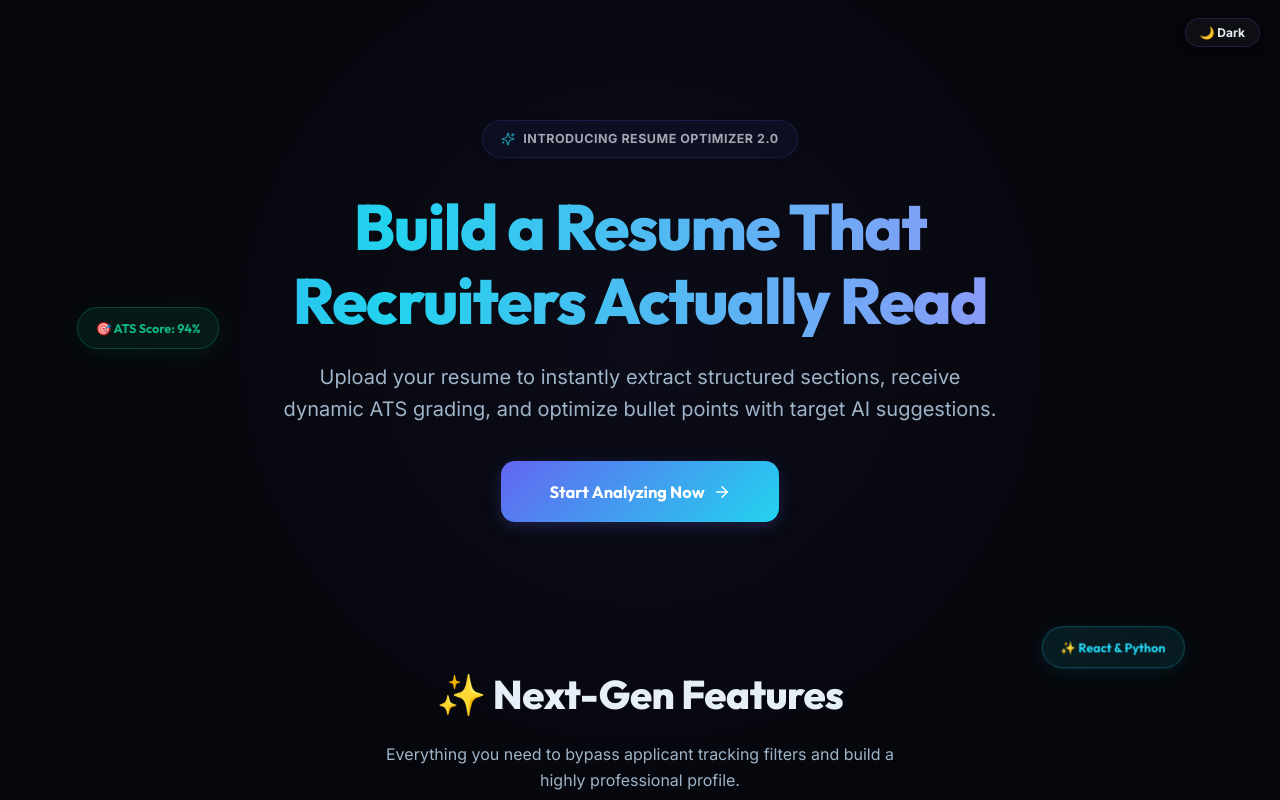
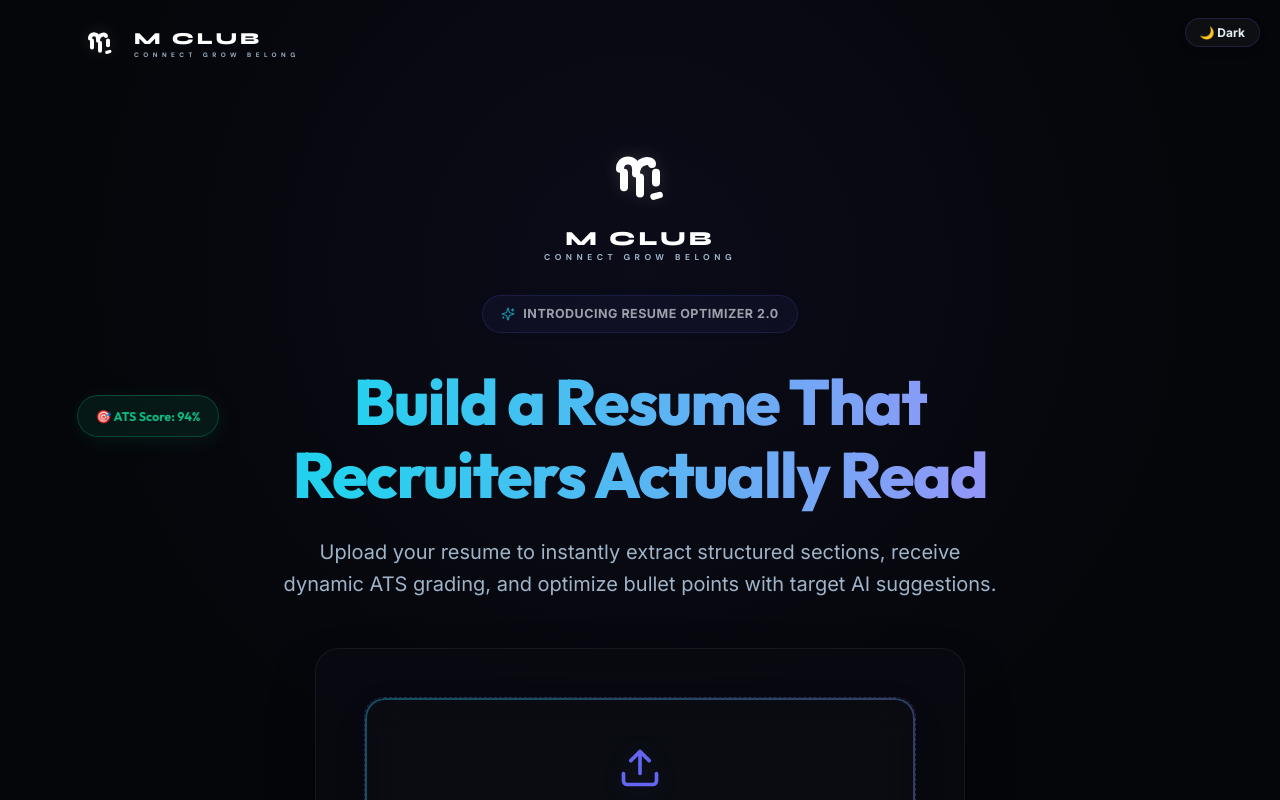
Before and after one commit to Madhusudansutradhar99/ai-resume-, a React (Vite) app in the folder frontend/: page / in a window 1280 px wide. Shown: the top 800 px of the page. Built offline with nearby package versions, Linux system fonts and the light colour scheme; no server answers.

Commit message:
Integrate M CLUB branding and direct resume upload on main page

```diff
--- a/frontend/src/App.jsx
+++ b/frontend/src/App.jsx
@@ -4,6 +4,7 @@
 import LandingPage from './components/LandingPage'
 import UploadZone from './components/UploadZone'
 import ThemeToggle from './components/ThemeToggle'
+import Logo from './components/Logo'
 import Loader from './components/Loader'
 import ScoreCard from './components/ScoreCard'
 import CareerFitPanel from './components/CareerFitPanel'
@@ -84,6 +85,8 @@
   const handleAnalyze = async (file, jobDescription) => {
     setError('')
     setIsLoading(true)
+    localStorage.setItem('introSeen', 'true')
+    setShowUploadZone(true)
 
     try {
       const result = await analyzeResume(file, jobDescription)
@@ -183,26 +186,32 @@
                   justifyContent: 'space-between',
                   alignItems: 'center',
                   marginBottom: '40px',
+                  flexWrap: 'wrap',
+                  gap: '20px'
                 }}
               >
+                <div style={{ display: 'flex', alignItems: 'center', gap: '18px' }}>
+                  <Logo size={42} showText={false} />
                   <div>
                     <h1
                       style={{
-                      fontSize: '32px',
-                      fontWeight: 700,
-                      marginBottom: '8px',
+                        fontSize: '30px',
+                        fontWeight: 800,
                         background: 'linear-gradient(135deg, var(--accent) 0%, var(--accent-cyan) 100%)',
                         WebkitBackgroundClip: 'text',
                         WebkitTextFillColor: 'transparent',
                         backgroundClip: 'text',
                         margin: 0,
+                        fontFamily: 'var(--font-title)',
+                        letterSpacing: '-0.5px'
                       }}
                     >
-                    📊 Your Resume Analysis
+                      Your Resume Analysis
                     </h1>
-                  <p style={{ color: 'var(--text-muted)', fontSize: '14px', margin: 0 }}>
-                    {resumeFile?.name}
+                    <p style={{ color: 'var(--text-muted)', fontSize: '13.5px', margin: '4px 0 0' }}>
+                      {resumeFile?.name || 'Loaded from History'}
                     </p>
+                  </div>
                 </div>
                 <button
                   onClick={handleReset}
@@ -239,9 +248,29 @@
                 />
                 <ResumeEditor analysis={analysis} />
               </div>
-            </motion.div>          ) : !showUploadZone ? (
-            <LandingPage key="landing" onStartClick={handleStartFromLanding} />          ) : (
-            <UploadZone key="upload" onAnalyze={handleAnalyze} isLoading={isLoading} />
+            </motion.div>
+          ) : !showUploadZone ? (
+            <LandingPage key="landing" onAnalyze={handleAnalyze} isLoading={isLoading} />
+          ) : (
+            <div
+              style={{
+                display: 'flex',
+                flexDirection: 'column',
+                alignItems: 'center',
+                justifyContent: 'center',
+                minHeight: '100vh',
+                padding: '60px 20px',
+                position: 'relative',
+                zIndex: 10,
+                maxWidth: '650px',
+                margin: '0 auto'
+              }}
+            >
+              <div style={{ marginBottom: '40px', textAlign: 'center' }}>
+                <Logo size={64} showText={true} />
+              </div>
+              <UploadZone onAnalyze={handleAnalyze} isLoading={isLoading} />
+            </div>
           )}
         </AnimatePresence>
 
--- a/frontend/src/components/LandingPage.jsx
+++ b/frontend/src/components/LandingPage.jsx
@@ -1,8 +1,13 @@
 import React from 'react'
 import { motion } from 'framer-motion'
 import { CheckCircle2, Zap, TrendingUp, Brain, FileText, Target, Sparkles, ArrowRight, ShieldCheck, Star } from 'lucide-react'
+import Logo from './Logo'
+import UploadZone from './UploadZone'
 
-export default function LandingPage({ onStartClick }) {
+export default function LandingPage({ onAnalyze, isLoading }) {
+  const handleScrollToUpload = () => {
+    window.scrollTo({ top: 0, behavior: 'smooth' })
+  }
   const features = [
     {
       icon: Brain,
@@ -134,8 +139,32 @@
         </motion.div>
       ))}
 
+      {/* Header Navbar */}
+      <header
+        style={{
+          position: 'absolute',
+          top: 0,
+          left: 0,
+          right: 0,
+          padding: '24px 40px',
+          display: 'flex',
+          justifyContent: 'space-between',
+          alignItems: 'center',
+          zIndex: 50,
+          maxWidth: '1200px',
+          margin: '0 auto'
+        }}
+      >
+        <Logo size={40} showText={true} layout="row" />
+      </header>
+
       {/* Hero Section */}
-      <div style={{ position: 'relative', zIndex: 2, padding: '120px 20px 60px', maxWidth: '1200px', margin: '0 auto', textAlign: 'center' }}>
+      <div style={{ position: 'relative', zIndex: 2, padding: '140px 20px 60px', maxWidth: '1200px', margin: '0 auto', textAlign: 'center' }}>
+
+        {/* Large Centered Logo */}
+        <div style={{ marginBottom: '32px' }}>
+          <Logo size={80} showText={true} />
+        </div>
 
         {/* Glowing Top Intro Badge */}
         <motion.div
@@ -190,29 +219,10 @@
           Upload your resume to instantly extract structured sections, receive dynamic ATS grading, and optimize bullet points with target AI suggestions.
         </p>
 
-        {/* Premium CTA Button */}
-        <motion.button
-          whileHover={{ scale: 1.05 }}
-          whileTap={{ scale: 0.95 }}
-          onClick={onStartClick}
-          className="btn-glow"
-          style={{
-            background: 'linear-gradient(135deg, var(--accent) 0%, var(--accent-cyan) 100%)',
-            color: 'white',
-            border: 'none',
-            padding: '20px 48px',
-            fontSize: '16.5px',
-            fontWeight: 700,
-            borderRadius: '14px',
-            cursor: 'pointer',
-            display: 'inline-flex',
-            alignItems: 'center',
-            gap: '8px',
-            fontFamily: "var(--font-title)"
-          }}
-        >
-          Start Analyzing Now <ArrowRight size={18} />
-        </motion.button>
+        {/* Embedded UploadZone */}
+        <div style={{ marginTop: '48px', marginBottom: '32px' }}>
+          <UploadZone onAnalyze={onAnalyze} isLoading={isLoading} />
+        </div>
       </div>
 
       {/* Features Grid Section */}
@@ -468,7 +478,7 @@
           <motion.button
             whileHover={{ scale: 1.05 }}
             whileTap={{ scale: 0.95 }}
-            onClick={onStartClick}
+            onClick={handleScrollToUpload}
             className="btn-glow"
             style={{
               background: 'linear-gradient(135deg, var(--accent) 0%, var(--accent-cyan) 100%)',
@@ -487,7 +497,7 @@
               fontFamily: "var(--font-title)"
             }}
           >
-            Start Scanning Now <ArrowRight size={18} />
+            Upload Your Resume Now <ArrowRight size={18} />
           </motion.button>
         </motion.div>
       </div>
--- /dev/null
+++ b/frontend/src/components/Logo.jsx
@@ -0,0 +1,90 @@
+import React from 'react'
+
+export default function Logo({ size = 48, showText = true, layout = 'column' }) {
+  const isRow = layout === 'row'
+
+  return (
+    <div
+      style={{
+        display: 'inline-flex',
+        flexDirection: isRow ? 'row' : 'column',
+        alignItems: 'center',
+        justifyContent: 'center',
+        gap: isRow ? '14px' : '8px',
+        textAlign: isRow ? 'left' : 'center'
+      }}
+    >
+      <svg
+        width={size}
+        height={size}
+        viewBox="0 0 100 100"
+        fill="none"
+        xmlns="http://www.w3.org/2000/svg"
+        style={{ filter: 'drop-shadow(0 0 8px rgba(255,255,255,0.15))' }}
+      >
+        {/* Stylized 'm' logo */}
+        {/* Left vertical stem */}
+        <rect x="25" y="36" width="10" height="28" rx="5" fill="white" />
+        {/* Middle vertical stem */}
+        <rect x="45" y="42" width="10" height="30" rx="5" fill="white" />
+        {/* Right vertical stem */}
+        <rect x="65" y="36" width="10" height="22" rx="5" fill="white" />
+        {/* Arches connecting the stems */}
+        <path
+          d="M25 36 C 25 22, 45 22, 45 36"
+          stroke="white"
+          strokeWidth="10"
+          strokeLinecap="round"
+          fill="none"
+        />
+        <path
+          d="M45 42 C 45 24, 65 24, 65 30"
+          stroke="white"
+          strokeWidth="10"
+          strokeLinecap="round"
+          fill="none"
+        />
+        {/* Tilted pill under the right leg */}
+        <rect
+          x="62"
+          y="68"
+          width="16"
+          height="8"
+          rx="4"
+          transform="rotate(-15 62 68)"
+          fill="white"
+        />
+      </svg>
+      {showText && (
+        <div style={{ display: 'flex', flexDirection: 'column', justifyContent: 'center' }}>
+          <div
+            style={{
+              fontFamily: 'Syne, sans-serif',
+              fontWeight: 800,
+              fontSize: isRow ? `${size * 0.42}px` : '20px',
+              letterSpacing: '3px',
+              color: '#ffffff',
+              lineHeight: 1.1
+            }}
+          >
+            M CLUB
+          </div>
+          <div
+            style={{
+              fontFamily: 'DM Sans, sans-serif',
+              fontWeight: 700,
+              fontSize: isRow ? `${size * 0.16}px` : '8.5px',
+              letterSpacing: '4.5px',
+              color: 'var(--text-muted)',
+              marginTop: '4px',
+              textTransform: 'uppercase',
+              lineHeight: 1
+            }}
+          >
+            Connect Grow Belong
+          </div>
+        </div>
+      )}
+    </div>
+  )
+}
--- a/frontend/src/components/UploadZone.jsx
+++ b/frontend/src/components/UploadZone.jsx
@@ -62,87 +62,7 @@
   ]
 
   return (
-    <motion.div
-      initial={{ opacity: 0 }}
-      animate={{ opacity: 1 }}
-      exit={{ opacity: 0 }}
-      style={{
-        display: 'flex',
-        flexDirection: 'column',
-        alignItems: 'center',
-        justifyContent: 'center',
-        minHeight: '100vh',
-        padding: '40px 20px',
-        background: 'var(--bg-primary)',
-        position: 'relative',
-        overflow: 'hidden',
-      }}
-    >
-      {/* Animated background mesh blobs */}
-      <div
-        style={{
-          position: 'absolute',
-          width: '500px',
-          height: '500px',
-          background: 'radial-gradient(circle, rgba(99, 102, 241, 0.15) 0%, transparent 70%)',
-          borderRadius: '50%',
-          top: '-100px',
-          left: '-100px',
-          animation: 'gradient-blob 10s infinite',
-          pointerEvents: 'none',
-        }}
-      />
-      <div
-        style={{
-          position: 'absolute',
-          width: '450px',
-          height: '450px',
-          background: 'radial-gradient(circle, rgba(34, 211, 238, 0.12) 0%, transparent 70%)',
-          borderRadius: '50%',
-          bottom: '-150px',
-          right: '-100px',
-          animation: 'gradient-blob 12s infinite 2.5s',
-          pointerEvents: 'none',
-        }}
-      />
-
-      {/* Decorative Drifting Tech Badges */}
-      {techPills.map((pill, idx) => (
-        <motion.div
-          key={idx}
-          animate={{
-            y: [0, -10, 0],
-            x: [0, 5, 0],
-          }}
-          transition={{
-            duration: 7 + idx,
-            repeat: Infinity,
-            delay: pill.delay,
-            ease: 'easeInOut',
-          }}
-          style={{
-            position: 'absolute',
-            top: pill.top,
-            left: pill.left,
-            right: pill.right,
-            bottom: pill.bottom,
-            padding: '8px 16px',
-            background: 'rgba(255, 255, 255, 0.02)',
-            border: '1px solid var(--border)',
-            borderRadius: '16px',
-            fontSize: '12px',
-            color: 'var(--text-muted)',
-            fontWeight: 500,
-            pointerEvents: 'none',
-            zIndex: 0,
-            backdropFilter: 'blur(5px)',
-          }}
-        >
-          {pill.text}
-        </motion.div>
-      ))}
-
-      <div style={{ position: 'relative', zIndex: 1, maxWidth: '650px', width: '100%' }}>
+    <div style={{ position: 'relative', zIndex: 1, maxWidth: '650px', width: '100%', margin: '0 auto' }}>
       <motion.div
         initial={{ opacity: 0, y: 30 }}
         animate={{ opacity: 1, y: 0 }}
@@ -152,54 +72,6 @@
           width: '100%',
         }}
       >
-          {/* Header Area */}
-          <div style={{ textAlign: 'center', marginBottom: '32px' }}>
-            <motion.div
-              initial={{ scale: 0.8, rotate: -10 }}
-              animate={{ scale: 1, rotate: 0 }}
-              transition={{ type: 'spring', stiffness: 200, damping: 15 }}
-              style={{
-                display: 'inline-flex',
-                alignItems: 'center',
-                justifyContent: 'center',
-                width: '64px',
-                height: '64px',
-                borderRadius: '18px',
-                background: 'linear-gradient(135deg, var(--accent) 0%, var(--accent-violet) 100%)',
-                color: 'white',
-                marginBottom: '18px',
-                boxShadow: '0 8px 24px rgba(99, 102, 241, 0.25)',
-              }}
-            >
-              <Upload size={28} />
-            </motion.div>
-
-            <h1
-              className="text-gradient-flow"
-              style={{
-                fontSize: '36px',
-                fontWeight: 800,
-                marginBottom: '8px',
-                fontFamily: 'var(--font-title)',
-                letterSpacing: '-1px',
-              }}
-            >
-              Resume Analyzer
-            </h1>
-
-            <p
-              style={{
-                color: 'var(--text-muted)',
-                fontSize: '15px',
-                lineHeight: '1.5',
-                maxWidth: '460px',
-                margin: '0 auto',
-              }}
-            >
-              Upload your PDF or Word document to scan your ATS score and generate detailed structured optimization reports.
-            </p>
-          </div>
-
         {/* Interactive Dropzone */}
         <motion.div
           whileHover={!isLoading ? { scale: 1.01 } : {}}
@@ -401,7 +273,6 @@
         </motion.button>
       </motion.div>
     </div>
-    </motion.div>
   )
 }
 
```
Lines whose indentation alone changed are shown as unchanged.
